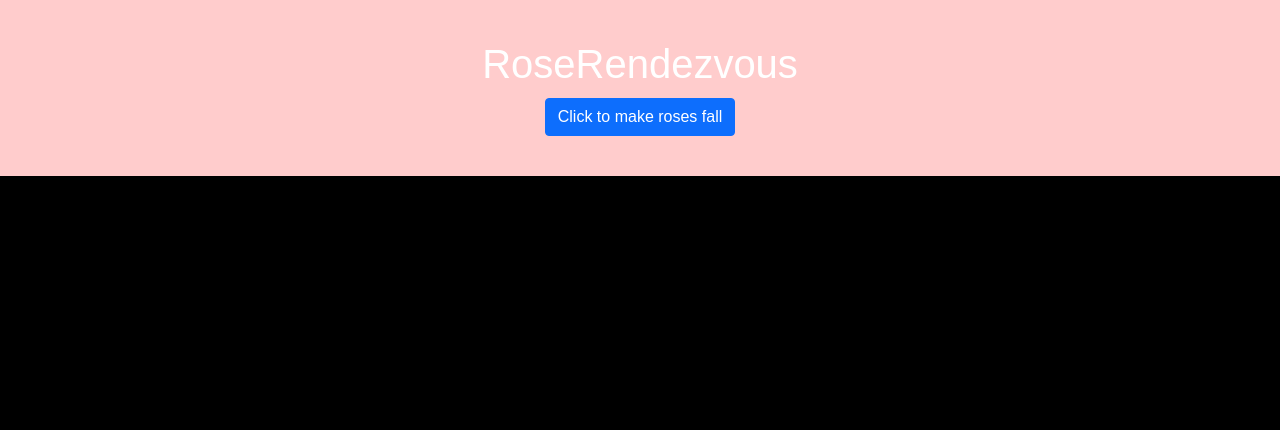
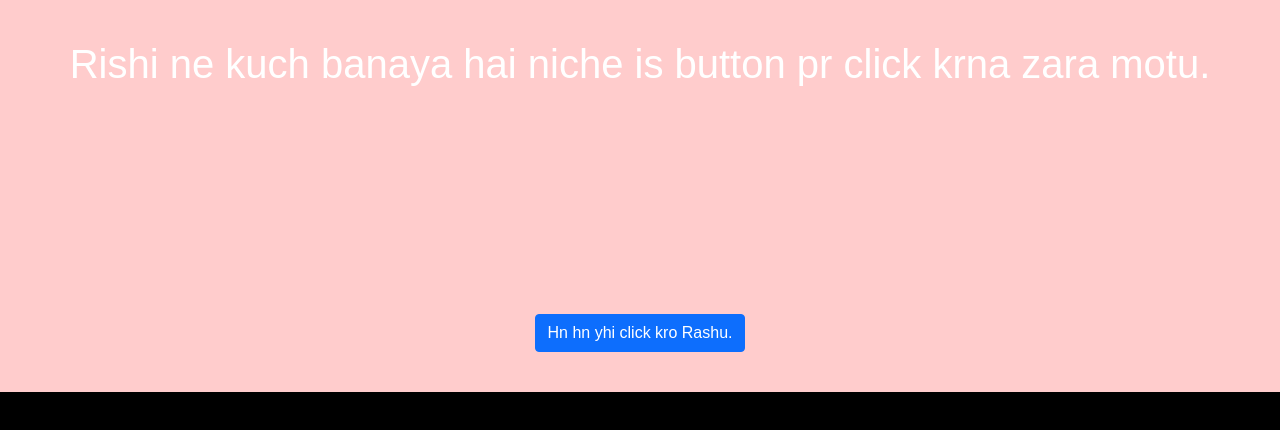
Before and after one commit to Rishi731/BubbuRoseD, a plain HTML site: page index.html in a window 1280 px wide. Drawn offline with nearby package versions, Linux system fonts and the light colour scheme.

Commit message:
Update index.html

```diff
--- a/index.html
+++ b/index.html
@@ -97,8 +97,9 @@
 <body style="background-color: black">
 
     <header>
-        <h1>RoseRendezvous</h1>
-        <button id="fallRosesBtn" class="btn btn-primary">Click to make roses fall</button>
+        <h1>Rishi ne kuch banaya hai niche is button pr click krna zara motu.</h1>
+       <br><br><br><br><br><br><br><br><br>
+        <button id="fallRosesBtn" class="btn btn-primary">Hn hn yhi click kro Rashu.</button>
     </header>
 
     <!-- Falling rose image -->
```
